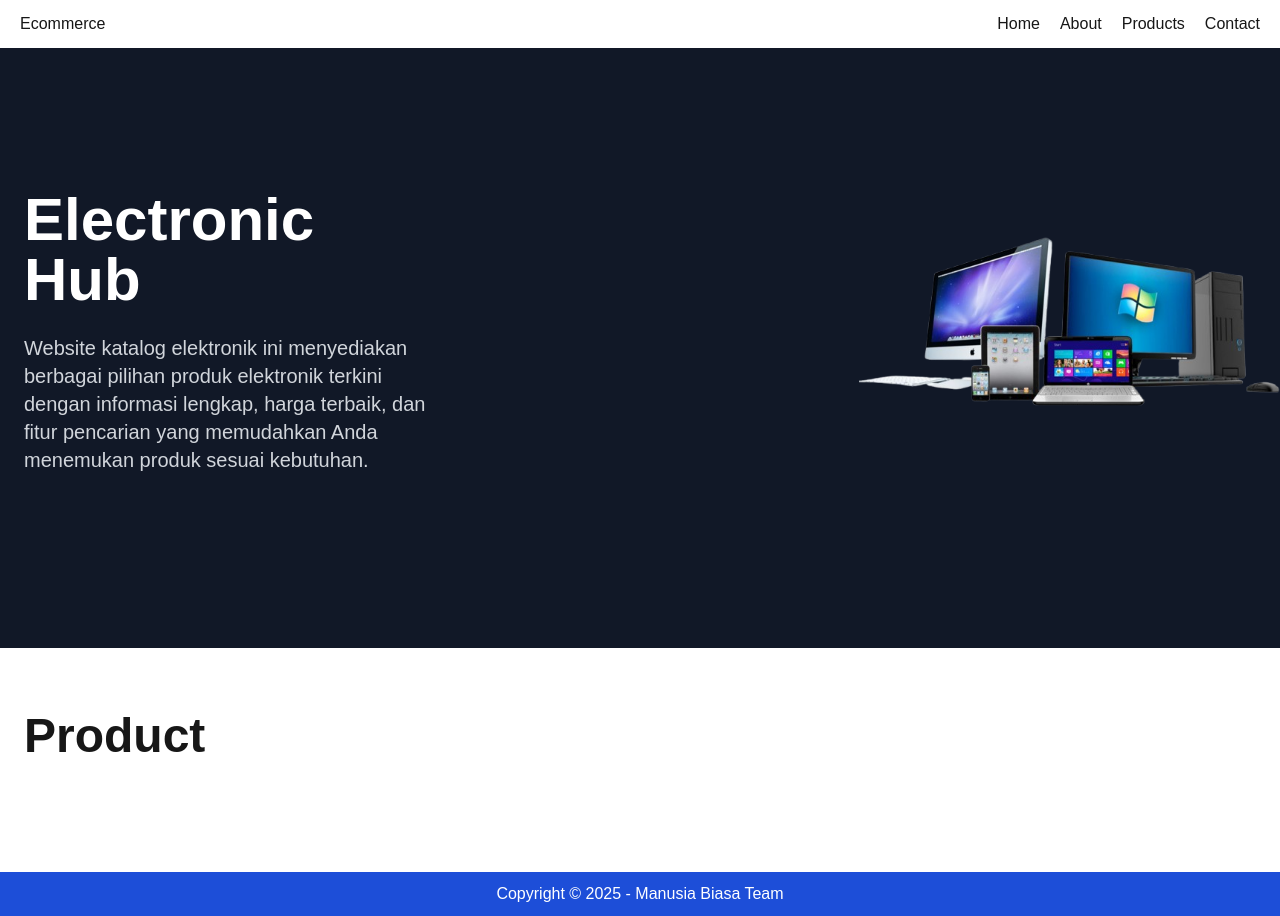
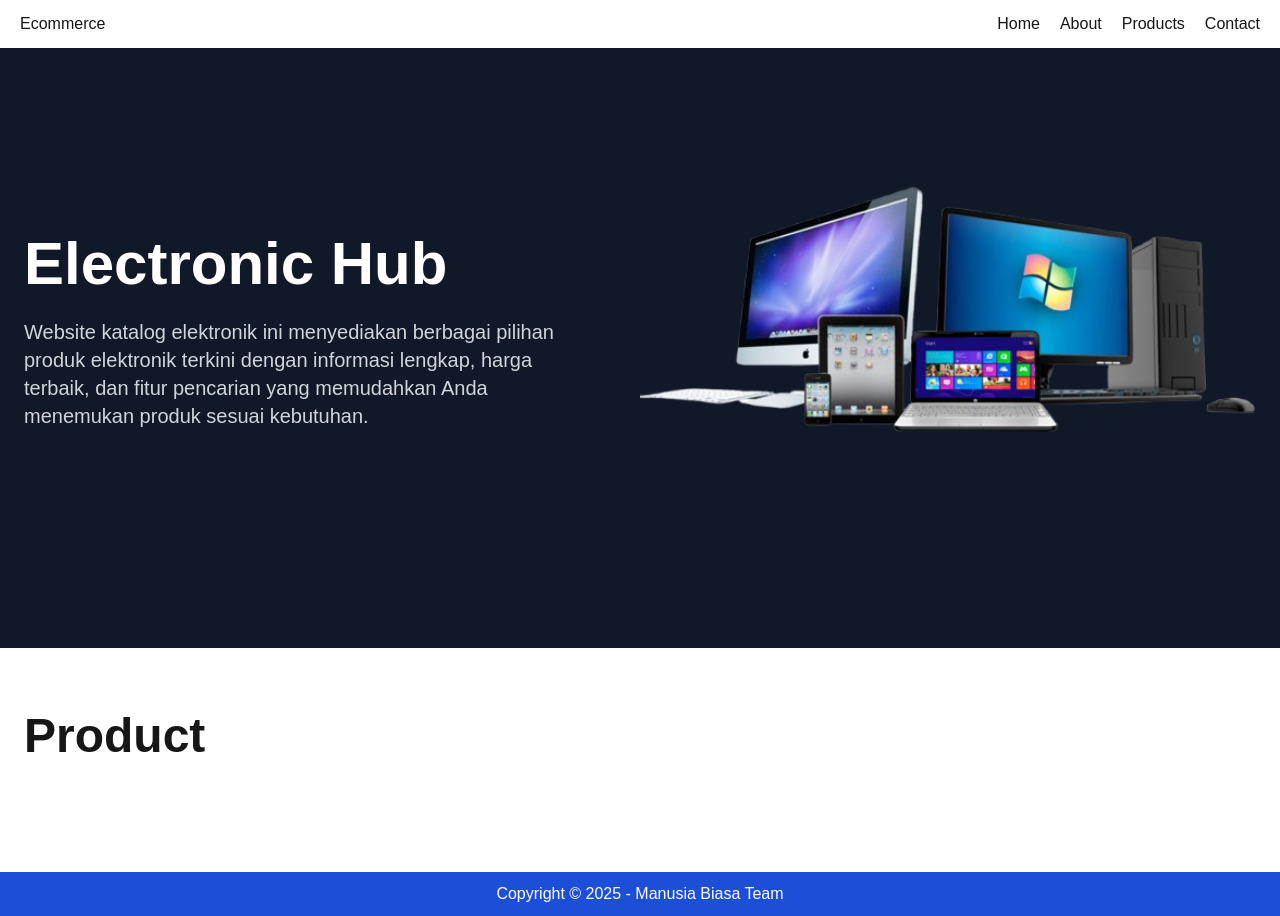
Before and after one commit to Deoca27/manusia-biasa, a Next.js app: page / in a window 1280 px wide. Built offline with nearby package versions, Linux system fonts and the light colour scheme.

Commit message:
rendika : membuat tampilan pada bagian judul dll, menjadi lebih rapih

```diff
--- a/app/page.tsx
+++ b/app/page.tsx
@@ -5,7 +5,7 @@ export default function RootPage() {
     <main>
       {/* Hero Section */}
       <div className="relative bg-gray-900 text-white min-h-[600px] flex items-center">
-        <div className="container mx-auto px-6 py-12">
+        <div className="container mx-auto px-6 py-12 flex justify-between items-center">
           <div className="w-1/2">
             <h1 className="text-6xl font-bold mb-6">Electronic Hub</h1>
             <p className="text-gray-300 text-xl mb-8 max-w-xl">
@@ -13,7 +13,7 @@ export default function RootPage() {
               harga terbaik, dan fitur pencarian yang memudahkan Anda menemukan produk sesuai kebutuhan.
             </p>
           </div>
-        </div>
+
           <div className="w-1/2">
             <Image
               src="/images/foto.png"
@@ -25,6 +25,7 @@ export default function RootPage() {
             />
           </div>
         </div>
+      </div>
       <div className="py-16 px-6">
         <h2 className="text-5xl font-bold mb-12">Product</h2>
         <div className="grid grid-cols-4 gap-6">
```
Also changed, not shown: 1 other file (tests, documents, lock files or other folders). Lines whose indentation alone changed are shown as unchanged.
